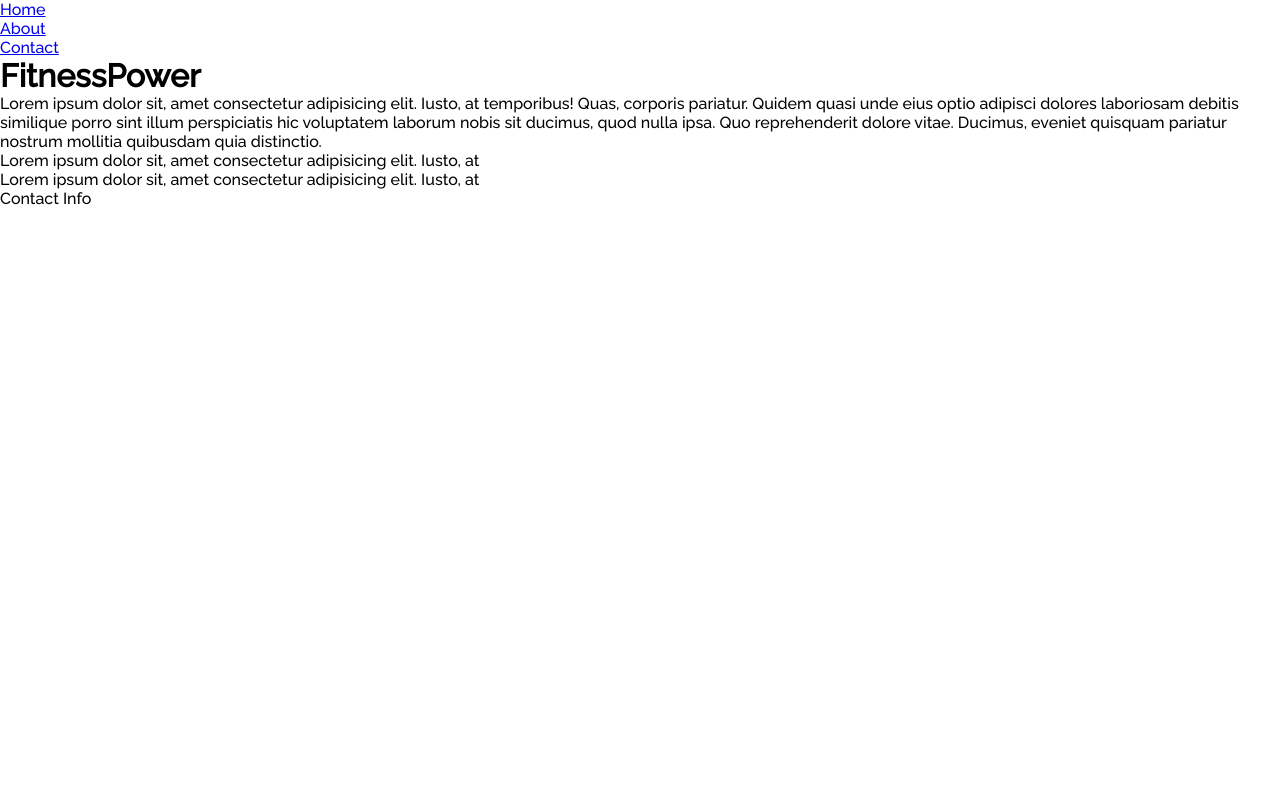
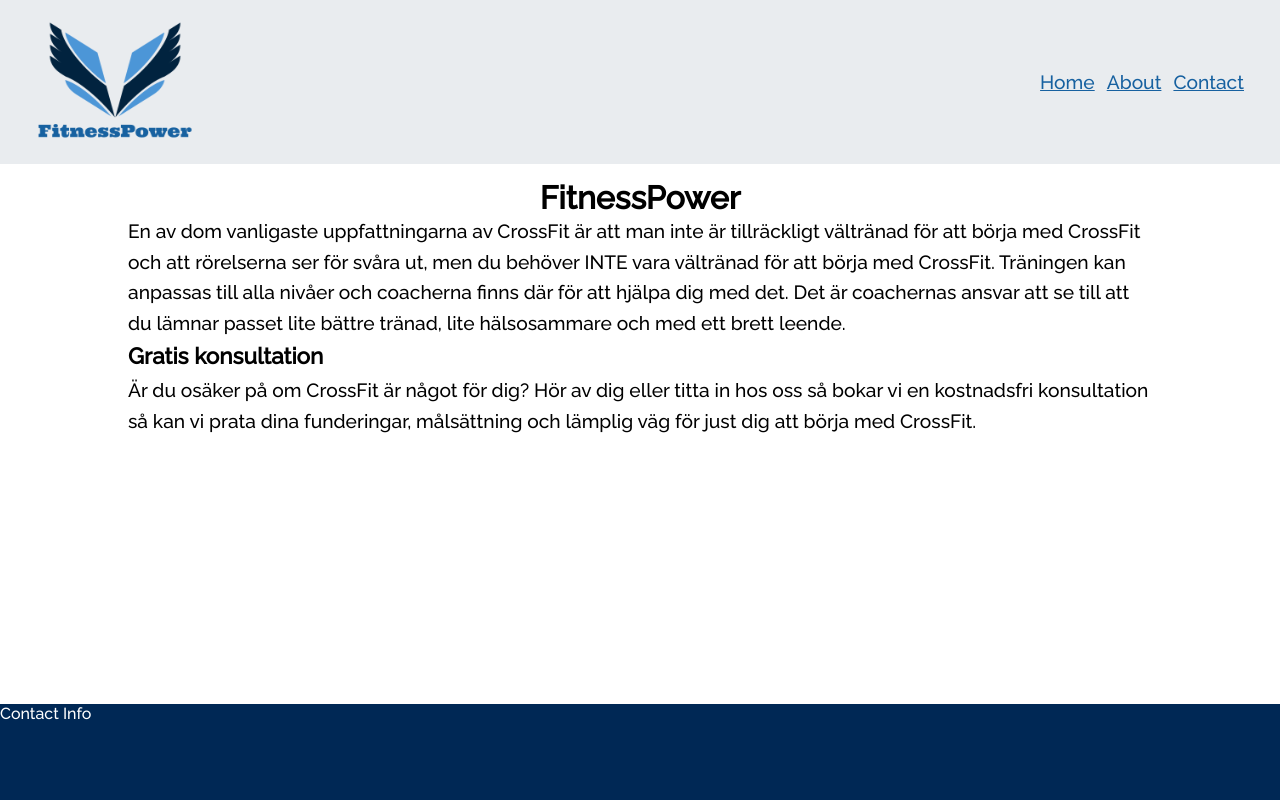
Before and after one commit to Dan7n/codingChallange_1, a website: page index.html in a window 1280 px wide. Drawn offline with Linux system fonts and the light colour scheme.

Commit message:
added some styling

```diff
--- a/gulpfile.js
+++ b/gulpfile.js
@@ -4,7 +4,7 @@
 let compressJS = require('gulp-terser');
 let browserSync = require('browser-sync').create();
 let addPrefixes = require('gulp-autoprefixer');
-let babel = require('gulp-babel');
+// let babel = require('gulp-babel');
 
 
 
@@ -24,9 +24,9 @@
 
 gulp.task("compressJS", function() {
     return gulp.src("./js/**/*.js")
-        .pipe(babel({
-            presets: ['@babel/env']
-        }))
+        // .pipe(babel({
+        //     presets: ['@babel/env']
+        // }))
         .pipe(compressJS())
         .pipe(gulp.dest("dist/js"))
         .pipe(browserSync.stream());
--- a/index.html
+++ b/index.html
@@ -1,22 +1,19 @@
 <!DOCTYPE html>
 <html lang="en">
+
 <head>
     <meta charset="UTF-8" />
     <meta name="viewport" content="width=device-width, initial-scale=1.0" />
     <title>Todo list</title>
     <link rel="stylesheet" href="./dist/css/main.css" type="text/css" />
-    <link
-      href="https://fonts.googleapis.com/css2?family=Raleway:wght@200;300;500&display=swap"
-      rel="stylesheet"
-    />
-    <script
-      src="https://kit.fontawesome.com/0435225707.js"
-      crossorigin="anonymous"
-    ></script>
+    <link href="https://fonts.googleapis.com/css2?family=Raleway:wght@200;300;500&display=swap" rel="stylesheet" />
+    <script src="https://kit.fontawesome.com/0435225707.js" crossorigin="anonymous"></script>
 </head>
 
 <body>
     <nav>
+        <div><img src="./assets/logo.png"></div>
+
         <ul>
             <li><a href="#home">Home</a></li>
             <li><a href="#about">About</a></li>
@@ -30,18 +27,14 @@
 
     <section>
         <article>
-        Lorem ipsum dolor sit, amet consectetur adipisicing elit. Iusto, at
-        temporibus! Quas, corporis pariatur. Quidem quasi unde eius optio
-        adipisci dolores laboriosam debitis similique porro sint illum
-        perspiciatis hic voluptatem laborum nobis sit ducimus, quod nulla ipsa.
-        Quo reprehenderit dolore vitae. Ducimus, eveniet quisquam pariatur
-        nostrum mollitia quibusdam quia distinctio.
+            En av dom vanligaste uppfattningarna av CrossFit är att man inte är tillräckligt vältränad för att börja med CrossFit och att rörelserna ser för svåra ut, men du behöver INTE vara vältränad för att börja med CrossFit. Träningen kan anpassas till alla
+            nivåer och coacherna finns där för att hjälpa dig med det. Det är coachernas ansvar att se till att du lämnar passet lite bättre tränad, lite hälsosammare och med ett brett leende.
         </article>
         <article>
-        Lorem ipsum dolor sit, amet consectetur adipisicing elit. Iusto, at
+            <h1>Gratis konsultation</h1>
         </article>
         <article>
-        Lorem ipsum dolor sit, amet consectetur adipisicing elit. Iusto, at
+            Är du osäker på om CrossFit är något för dig? Hör av dig eller titta in hos oss så bokar vi en kostnadsfri konsultation så kan vi prata dina funderingar, målsättning och lämplig väg för just dig att börja med CrossFit.
         </article>
     </section>
 
@@ -49,4 +42,5 @@
 
     <script src="./dist/js/main.js"></script>
 </body>
+
 </html>
--- a/styles/main.scss
+++ b/styles/main.scss
@@ -15,5 +15,52 @@
     body {
         height: 100%;
         width: 100%;
+        position: relative;
+        header {
+            margin: 0 10%;
+            text-align: center;
+        }
+        article {
+            font-size: 1.2rem;
+            margin: 0 10%;
+            line-height: 1.6;
+        }
+        nav {
+            display: flex;
+            flex-direction: row;
+            justify-content: space-between;
+            align-items: center;
+            background-color: #e9ecef;
+            margin-bottom: 15px;
+            img {
+                height: 160px;
+                width: 170px;
+                margin-left: 30px;
+            }
+            ul {
+                display: flex;
+                flex-direction: row;
+                margin-right: 30px;
+                li {
+                    list-style-type: none;
+                    margin: 0 6px;
+                    font-size: 1.2rem;
+                    a {
+                        color: #1761a0;
+                        &:hover {
+                            color: #4c96d7;
+                        }
+                    }
+                }
+            }
+        }
+        footer {
+            position: absolute;
+            bottom: 0;
+            width: 100%;
+            height: 12%;
+            background-color: #002855;
+            color: white;
+        }
     }
 }
```
Also changed, not shown: assets/logo.png (added), css/about.css (added), css/contact.css (added), css/main.css, dist/css/about.css (added), dist/css/contact.css (added), dist/css/main.css. Lines whose indentation alone changed are shown as unchanged.
